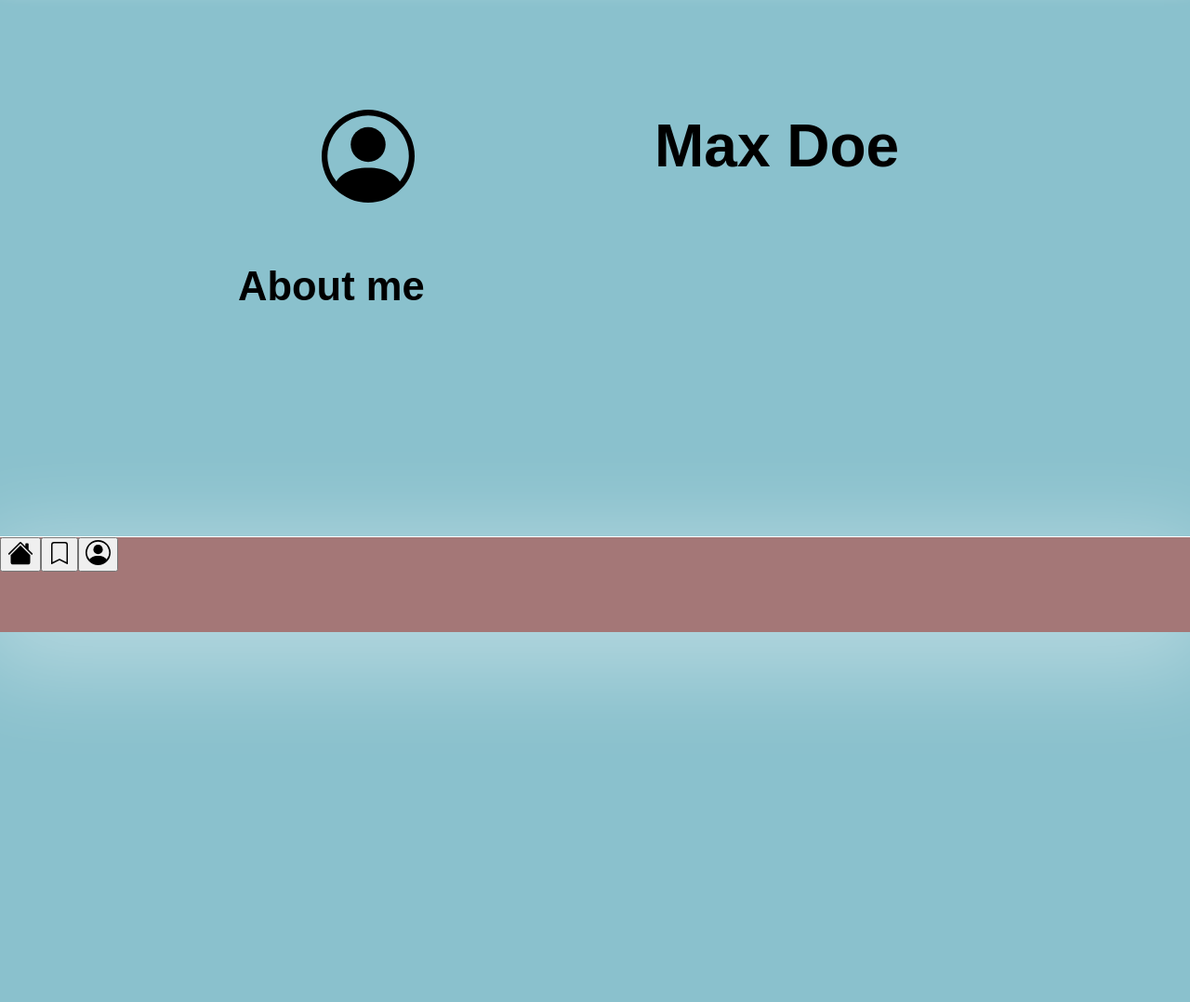
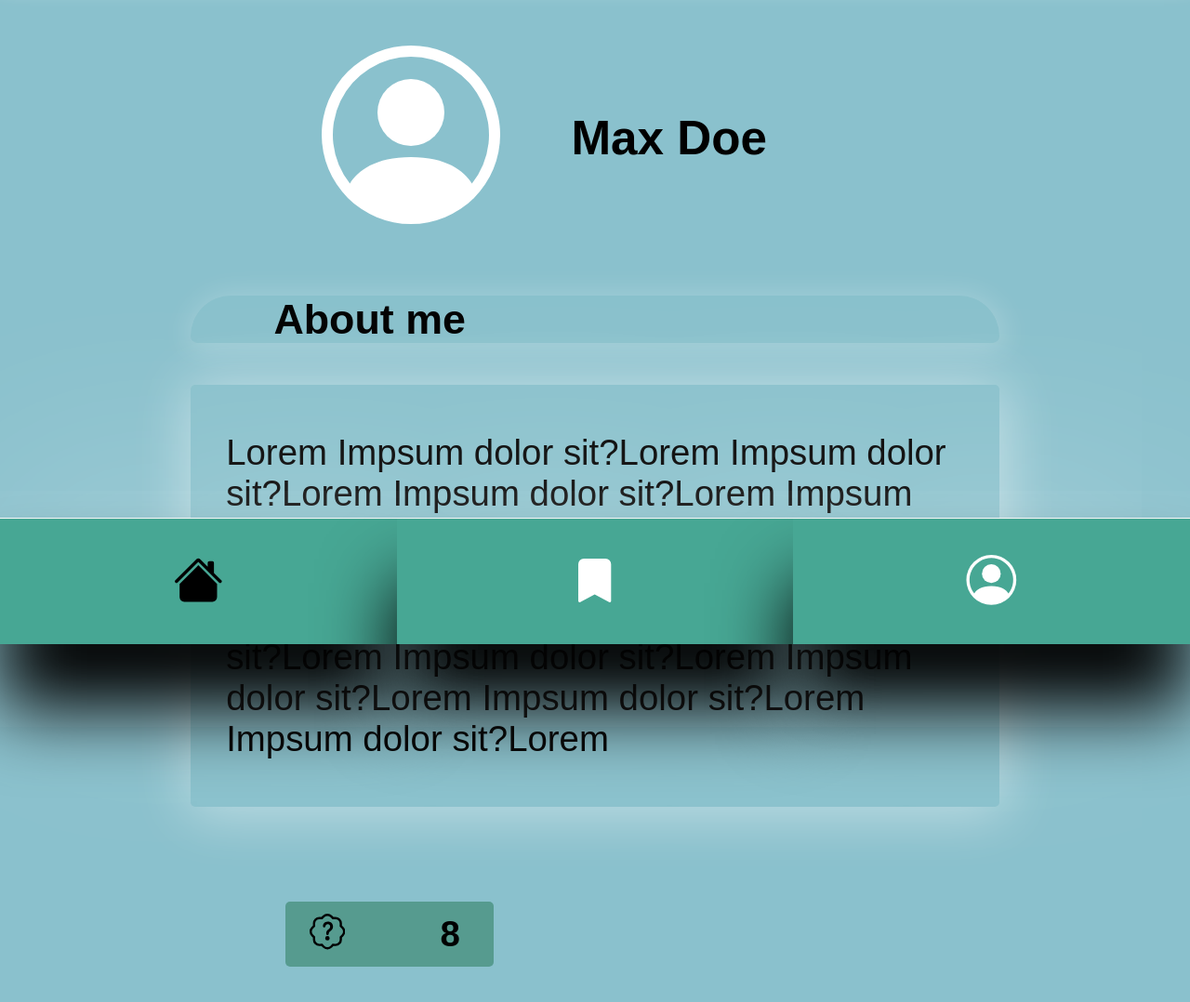
Before and after one commit to oektemkalkan/Quiz-App, a plain HTML site: page profile.html in a window 1280 px wide. Shown: the part 120-1198 px from the top of the page at 93% size. Before the commit the page ends 800 px from the top, so only its background shows below. Drawn offline with Linux system fonts and the light colour scheme.

Commit message:
finished some stuff

```diff
--- /dev/null
+++ b/css/global.css
@@ -0,0 +1,143 @@
+body {
+    width: 100%;
+    background-color: rgba(31, 137, 161, 0.522);
+    font-family: Arial, Helvetica, sans-serif;
+    margin: 0px;
+  }
+
+  h1 {
+    position: sticky;
+    width: 100%;
+    text-align: center;
+    border-bottom: solid 1px;
+    border-color: #ffffff;
+    background-color: rgba(0, 0, 0, 0.614);
+    color: white;
+    padding-bottom: 25px;
+    padding-top: 25px;
+    margin: 0px;
+    font-size: 3.5vw;
+    text-shadow: 0.7px 0.7px;
+    box-shadow: 1px 0.1px 20px 1px;
+  }
+
+  article {
+    position: relative;
+    border: none;
+    padding: 15px;
+    margin-left: 15%;
+    margin-right: 15%;
+    margin-bottom: 8vw;
+    background-color: #d5d78d;
+    box-shadow: 4px 5px 15px 5px rgba(81, 129, 132, 0.999);
+  }
+
+  .first_article {
+    margin-top: 8vw;
+  }
+
+  .icon {
+    border: none;
+    background-color: rgba(17, 17, 10, 0);
+    cursor: pointer;
+  }
+
+  .save1 {
+    position: absolute;
+    top: -2px;
+    right: 0px;
+  }
+
+  .save2 {
+    position: absolute;
+    top: -2px;
+    right: 0px;
+  }
+
+  .save3 {
+    position: absolute;
+    top: -2px;
+    right: 0px;
+  }
+
+  .save4 {
+    position: absolute;
+    top: -2px;
+    right: 0px;
+  }
+
+  .question {
+    text-align: center;
+    padding-bottom: 10px;
+    font-size: 3.4vw;
+    font-weight: bold;
+  }
+
+  .button_center {
+    text-align: center;
+  }
+
+  .show_answer {
+    padding: 5px 15px 5px 15px;
+    margin-top: 5px;
+    margin-bottom: 35px;
+    border: dotted 1px;
+    border-radius: 2px;
+    color: rgb(0, 0, 0);
+    background-color: rgb(21, 255, 0);
+    font-weight: bold;
+    font-size: 3.4vw;
+    cursor: pointer;
+  }
+
+  .button_answer {
+    display: flex;
+    justify-content: center;
+    justify-content: space-around;
+    border: none;
+  }
+
+  .type_answer {
+    border: none;
+    padding-left: 2vw;
+    padding-right: 2vw;
+    padding-top: 0.5vw;
+    padding-bottom: 0.5vw;
+    margin-bottom: 2vw;
+    background-color: rgb(138, 237, 255);
+    font-size: 3.4vw;
+    border: none;
+    box-shadow: 0px 1px 8px 0px rgb(234, 255, 2);
+    cursor: pointer;
+  }
+
+  .last_article {
+    margin-bottom: 18vw;
+  }
+
+  footer {
+    position: fixed;
+    width: 100%;
+    height: 8.5vw;
+    bottom: 0vw;
+    padding-top: 1vw;
+    padding-bottom: 0px;
+    border-top: solid 1px;
+    border-color: #ffffff;
+    background-color: rgb(71, 167, 148);
+    box-shadow: 0vw 1vw 55vw 0.2vw rgba(255, 255, 255, 0.494);
+  }
+
+  .div_footer {
+    display: flex;
+  }
+
+  .navigation {
+    position: relative;
+    bottom: 1vw;
+    height: 10.5vw;
+    width: 100%;
+    padding: 0px 0px 0px 0px;
+    background-color: rgb(71, 167, 148);
+    box-shadow: 0px 70px 80px 1px;
+  }
--- /dev/null
+++ b/css/styles/bookmark.css
@@ -0,0 +1 @@
+@import "/css/global.css";
--- /dev/null
+++ b/css/styles/home.css
@@ -0,0 +1 @@
+@import "/css/global.css"
--- /dev/null
+++ b/css/styles/profile.css
@@ -0,0 +1,75 @@
+@import "/css/global.css";
+
+.container{
+  display: block;
+  justify-content: center;
+  margin-top: 35px;
+  margin-left: 12vw;
+  margin-right: 12vw;
+  height: 150vw;
+}
+
+.profile_main{
+  display: flex;
+  margin-bottom: 30px;
+}
+
+.profile_icon {
+    height: 20vw;
+    padding-left: 15vw;
+  }
+
+  .third_page_name {
+    padding-left: 6vw;
+    padding-top: 4vw;
+    font-size: 4vw;
+    font-weight: bold;
+  }
+
+  .block_personal_text{
+    padding-left: 4vw;
+    padding-right: 4vw;
+  }
+
+  .third_page_aboutme {
+    padding-left: 7vw;
+    font-size: 3.5vw;
+    font-weight: bold;
+    border-radius: 60px 60px 10px 10px;
+    background-color: #07b7a002;
+    box-shadow: 2px 3px 30px 5px rgba(255, 255, 255, 0.216);
+  }
+
+  .div_description{
+    padding-left: 3vw;
+    padding-right: 3vw;
+    padding-top: 1vw;
+    padding-bottom: 1vw;
+    border-radius: 5px;
+    background-color: #07b7a002;
+    box-shadow: 2px 3px 60px 5px rgba(255, 255, 255, 0.452);
+  }
+
+  .description_aboutme{
+    font-size: 3vw;
+  }
+
+  .question{
+    display: flex;
+    width: 23%;
+    margin-top: 8vw;
+    margin-left: 12vw;
+    padding-top: 1vw;
+    padding-bottom: 1vw;
+    border-radius: 5px;
+    background-color: rgba(56, 134, 108, 0.631);
+  }
+
+  .format_question_icon{
+    margin-left: 2vw;
+    padding-right: 8vw;
+  }
+
+  .question_number{
+    font-size: 3vw;
+  }
--- a/profile.html
+++ b/profile.html
@@ -1,10 +1,10 @@
 <!DOCTYPE html>
 <html lang="en">
   <head>
-    <meta charset="UTF-8">
-    <meta http-equiv="X-UA-Compatible" content="IE=edge">
-    <meta name="viewport" content="width=device-width, initial-scale=1.0">
-    <link rel="stylesheet" href="styles.css">
+    <meta charset="UTF-8" />
+    <meta http-equiv="X-UA-Compatible" content="IE=edge" />
+    <meta name="viewport" content="width=device-width, initial-scale=1.0" />
+    <link rel="stylesheet" href="css/styles/profile.css" />
     <title>Quiz-App | Öktem K.</title>
   </head>
   <body>
@@ -12,34 +12,113 @@
       <h1>Quiz App</h1>
     </header>
 
-    <main>
-        <svg class="third_page_icon" xmlns="http://www.w3.org/2000/svg" width="100" height="100" fill="currentColor" class="bi bi-person-circle" viewBox="0 0 16 16">
-            <path d="M11 6a3 3 0 1 1-6 0 3 3 0 0 1 6 0z"/>
-            <path fill-rule="evenodd" d="M0 8a8 8 0 1 1 16 0A8 8 0 0 1 0 8zm8-7a7 7 0 0 0-5.468 11.37C3.242 11.226 4.805 10 8 10s4.757 1.225 5.468 2.37A7 7 0 0 0 8 1z"/>
+    <div class="container">
+      <div class="profile_main">
+        <svg
+          class="profile_icon"
+          xmlns="http://www.w3.org/2000/svg"
+          width="15vw"
+          height="15vw"
+          fill="white"
+          class="bi bi-person-circle"
+          viewBox="0 0 16 16"
+        >
+          <path d="M11 6a3 3 0 1 1-6 0 3 3 0 0 1 6 0z" />
+          <path
+            fill-rule="evenodd"
+            d="M0 8a8 8 0 1 1 16 0A8 8 0 0 1 0 8zm8-7a7 7 0 0 0-5.468 11.37C3.242 11.226 4.805 10 8 10s4.757 1.225 5.468 2.37A7 7 0 0 0 8 1z"
+          />
         </svg>
         <p class="third_page_name">Max Doe</p>
+      </div>
+      <div class="block_personal_text">
         <p class="third_page_aboutme">About me</p>
-    </main>
+        <div class="div_description">
+          <p class="description_aboutme">
+            Lorem Impsum dolor sit?Lorem Impsum dolor sit?Lorem Impsum dolor
+            sit?Lorem Impsum dolor sit?Lorem Impsum dolor sit?Lorem Impsum dolor
+            sit?Lorem Impsum dolor sit?Lorem Impsum dolor sit?Lorem Impsum dolor
+            sit?Lorem Impsum dolor sit?Lorem Impsum dolor sit?Lorem Impsum dolor
+            sit?Lorem Impsum dolor sit?Lorem
+          </p>
+        </div>
+      </div>
+
+        <div class="question">
+        <svg class="format_question_icon"
+          xmlns="http://www.w3.org/2000/svg"
+          width="3vw"
+          height="3vw"
+          fill="currentColor"
+          class="bi bi-patch-question"
+          viewBox="0 0 16 16"
+        >
+          <path
+            d="M8.05 9.6c.336 0 .504-.24.554-.627.04-.534.198-.815.847-1.26.673-.475 1.049-1.09 1.049-1.986 0-1.325-.92-2.227-2.262-2.227-1.02 0-1.792.492-2.1 1.29A1.71 1.71 0 0 0 6 5.48c0 .393.203.64.545.64.272 0 .455-.147.564-.51.158-.592.525-.915 1.074-.915.61 0 1.03.446 1.03 1.084 0 .563-.208.885-.822 1.325-.619.433-.926.914-.926 1.64v.111c0 .428.208.745.585.745z"
+          />
+          <path
+            d="m10.273 2.513-.921-.944.715-.698.622.637.89-.011a2.89 2.89 0 0 1 2.924 2.924l-.01.89.636.622a2.89 2.89 0 0 1 0 4.134l-.637.622.011.89a2.89 2.89 0 0 1-2.924 2.924l-.89-.01-.622.636a2.89 2.89 0 0 1-4.134 0l-.622-.637-.89.011a2.89 2.89 0 0 1-2.924-2.924l.01-.89-.636-.622a2.89 2.89 0 0 1 0-4.134l.637-.622-.011-.89a2.89 2.89 0 0 1 2.924-2.924l.89.01.622-.636a2.89 2.89 0 0 1 4.134 0l-.715.698a1.89 1.89 0 0 0-2.704 0l-.92.944-1.32-.016a1.89 1.89 0 0 0-1.911 1.912l.016 1.318-.944.921a1.89 1.89 0 0 0 0 2.704l.944.92-.016 1.32a1.89 1.89 0 0 0 1.912 1.911l1.318-.016.921.944a1.89 1.89 0 0 0 2.704 0l.92-.944 1.32.016a1.89 1.89 0 0 0 1.911-1.912l-.016-1.318.944-.921a1.89 1.89 0 0 0 0-2.704l-.944-.92.016-1.32a1.89 1.89 0 0 0-1.912-1.911l-1.318.016z"
+          />
+          <path d="M7.001 11a1 1 0 1 1 2 0 1 1 0 0 1-2 0z" />
+        </svg><section class="question_number">8</section>
+      </div>
+    </div>
 
     <footer>
-        <div class="div_footer">
+      <section class="div_footer">
+        <button class="navigation icon" aria-label="house">
+          <svg
+            xmlns="http://www.w3.org/2000/svg"
+            width="40%"
+            height="40%"
+            fill="black"
+            class="bi bi-house-fill"
+            viewBox="0 0 16 16"
+            alt="house icon"
+          >
+            <path
+              d="M8.707 1.5a1 1 0 0 0-1.414 0L.646 8.146a.5.5 0 0 0 .708.708L8 2.207l6.646 6.647a.5.5 0 0 0 .708-.708L13 5.793V2.5a.5.5 0 0 0-.5-.5h-1a.5.5 0 0 0-.5.5v1.293L8.707 1.5Z"
+            />
+            <path
+              d="m8 3.293 6 6V13.5a1.5 1.5 0 0 1-1.5 1.5h-9A1.5 1.5 0 0 1 2 13.5V9.293l6-6Z"
+            />
+          </svg>
+        </button>
 
-            <button class="all_icons footer_buttons"><svg xmlns="http://www.w3.org/2000/svg" width="28" height="28" fill="currentColor" class="bi bi-house-fill" viewBox="0 0 16 16">
-                <path d="M8.707 1.5a1 1 0 0 0-1.414 0L.646 8.146a.5.5 0 0 0 .708.708L8 2.207l6.646 6.647a.5.5 0 0 0 .708-.708L13 5.793V2.5a.5.5 0 0 0-.5-.5h-1a.5.5 0 0 0-.5.5v1.293L8.707 1.5Z"/>
-                <path d="m8 3.293 6 6V13.5a1.5 1.5 0 0 1-1.5 1.5h-9A1.5 1.5 0 0 1 2 13.5V9.293l6-6Z"/>
-              </svg></button>
+        <button class="navigation icon" aria-label="bookmark">
+          <svg
+            xmlns="http://www.w3.org/2000/svg"
+            width="35%"
+            height="35%"
+            fill="white"
+            class="bi bi-bookmark-fill"
+            viewBox="0 0 16 16"
+            alt="bookmark icon"
+          >
+            <path
+              d="M2 2v13.5a.5.5 0 0 0 .74.439L8 13.069l5.26 2.87A.5.5 0 0 0 14 15.5V2a2 2 0 0 0-2-2H4a2 2 0 0 0-2 2z"
+            />
+          </svg>
+        </button>
 
-            <button class="all_icons footer_buttons"><svg xmlns="http://www.w3.org/2000/svg" width="24" height="24" fill="currentColor" class="bi bi-bookmark" viewBox="0 0 16 16">
-                <path d="M2 2a2 2 0 0 1 2-2h8a2 2 0 0 1 2 2v13.5a.5.5 0 0 1-.777.416L8 13.101l-5.223 2.815A.5.5 0 0 1 2 15.5V2zm2-1a1 1 0 0 0-1 1v12.566l4.723-2.482a.5.5 0 0 1 .554 0L13 14.566V2a1 1 0 0 0-1-1H4z"/>
-            </svg></button>
-
-            <button class="all_icons footer_buttons"><svg xmlns="http://www.w3.org/2000/svg" width="27" height="27" fill="currentColor" class="bi bi-person-circle" viewBox="0 0 16 16">
-                <path d="M11 6a3 3 0 1 1-6 0 3 3 0 0 1 6 0z"/>
-                <path fill-rule="evenodd" d="M0 8a8 8 0 1 1 16 0A8 8 0 0 1 0 8zm8-7a7 7 0 0 0-5.468 11.37C3.242 11.226 4.805 10 8 10s4.757 1.225 5.468 2.37A7 7 0 0 0 8 1z"/>
-              </svg></button>
-
-        </div>
+        <button class="navigation icon" aria-label="profile">
+          <svg
+            xmlns="http://www.w3.org/2000/svg"
+            width="40%"
+            height="40%"
+            fill="white"
+            class="bi bi-person-circle"
+            viewBox="0 0 16 16"
+            alt="profile icon"
+          >
+            <path d="M11 6a3 3 0 1 1-6 0 3 3 0 0 1 6 0z" />
+            <path
+              fill-rule="evenodd"
+              d="M0 8a8 8 0 1 1 16 0A8 8 0 0 1 0 8zm8-7a7 7 0 0 0-5.468 11.37C3.242 11.226 4.805 10 8 10s4.757 1.225 5.468 2.37A7 7 0 0 0 8 1z"
+            />
+          </svg>
+        </button>
+      </section>
     </footer>
-
   </body>
 </html>
--- a/styles.css
+++ /dev/null
@@ -1,159 +0,0 @@
-body {
-  width: 100%;
-  background-color: rgba(31, 137, 161, 0.522);
-  font-family: Arial, Helvetica, sans-serif;
-  margin: 0px;
-}
-
-h1 {
-  position: sticky;
-  width: 100%;
-  text-align: center;
-  border-bottom: solid 1px;
-  border-color: #ffffff;
-  background-color: rgba(0, 0, 0, 0.543);
-  color: white;
-  padding-bottom: 25px;
-  padding-top: 25px;
-  margin: 0px;
-  font-size: 3.5vw;
-  text-shadow: 0.7px 0.7px;
-  box-shadow: 1px 0.1px 20px 1px;
-}
-
-article {
-  position: relative;
-  border: none;
-  padding: 15px;
-  margin-left: 15%;
-  margin-right: 15%;
-  margin-bottom: 8vw;
-  background-color: #07b79f;
-  box-shadow: 4px 5px 15px 5px rgba(81, 129, 132, 0.999);
-}
-
-.first_article {
-  margin-top: 8vw;
-}
-
-.icon {
-  border: none;
-  background-color: rgba(17, 17, 10, 0);
-  cursor: pointer;
-}
-
-.save1 {
-  position: absolute;
-  top: -2px;
-  right: 0px;
-}
-
-.save2 {
-  position: absolute;
-  top: -2px;
-  right: 0px;
-}
-
-.save3 {
-  position: absolute;
-  top: -2px;
-  right: 0px;
-}
-
-.save4 {
-  position: absolute;
-  top: -2px;
-  right: 0px;
-}
-
-p {
-  text-align: center;
-  padding-bottom: 10px;
-  font-size: 3.4vw;
-  font-weight: bold;
-}
-
-.button_center {
-  text-align: center;
-}
-
-.show_answer {
-  padding: 5px 15px 5px 15px;
-  margin-top: 5px;
-  margin-bottom: 35px;
-  border: dotted 2px;
-  border-radius: 2px;
-  color: rgb(0, 0, 0);
-  background-color: rgb(81, 255, 0);
-  font-weight: bold;
-  font-size: 3.4vw;
-  cursor: pointer;
-}
-
-.button_answer {
-  display: flex;
-  justify-content: center;
-  justify-content: space-evenly;
-  border: none;
-}
-
-.type_answer {
-  border: none;
-  margin-bottom: 2vw;
-  background-color: rgb(255, 68, 68);
-  font-size: 3.4vw;
-  border: none;
-  box-shadow: 1px 2px 5px 0px;
-  cursor: pointer;
-}
-
-.last_article {
-  margin-bottom: 18vw;
-}
-
-footer {
-  position: fixed;
-  width: 100%;
-  height: 8vw;
-  bottom: 0vw;
-  padding-top: 0px;
-  padding-bottom: 0px;
-  border-top: solid 1px;
-  border-color: #ffffff;
-  background-color: rgb(164, 119, 119);
-  box-shadow: 0px 20px 100px 20px rgba(255, 255, 255, 0.378);
-}
-
-.div_footer {
-  display: flex;
-}
-
-.navigation {
-  position: relative;
-  bottom: 1vw;
-  height: 10vw;
-  width: 100%;
-  padding: 0px 0px 0px 0px;
-  background-color: rgb(186, 85, 85);
-  box-shadow: 0px 70px 80px 1px;
-}
-
-.third_page_icon {
-  position: absolute;
-  top: 20%;
-  left: 27%;
-  height: 20vw;
-}
-
-.third_page_name {
-  position: absolute;
-  top: 22%;
-  left: 55%;
-  font-size: 5vw;
-}
-
-.third_page_aboutme {
-  position: absolute;
-  top: 45%;
-  left: 20%;
-}
```
Also changed, not shown: bookmark.html (+120 -26 lines), index.html (+6 -6 lines). Lines whose indentation alone changed are shown as unchanged.
